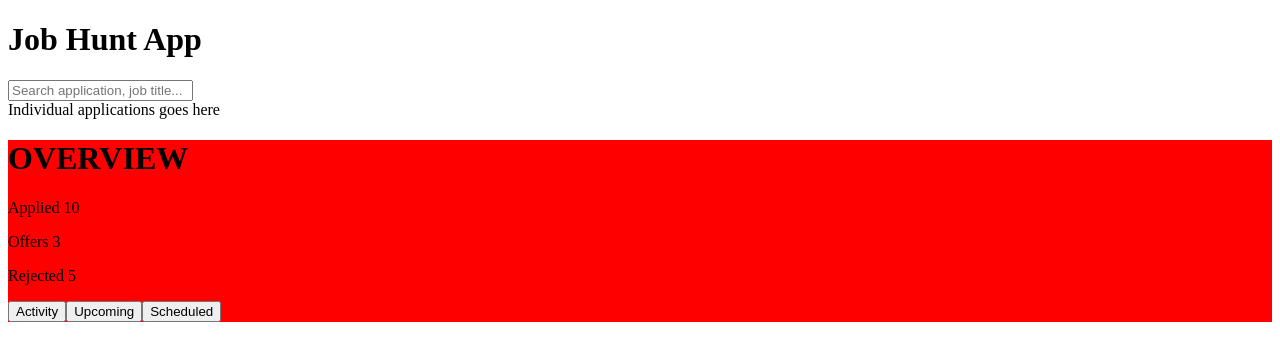
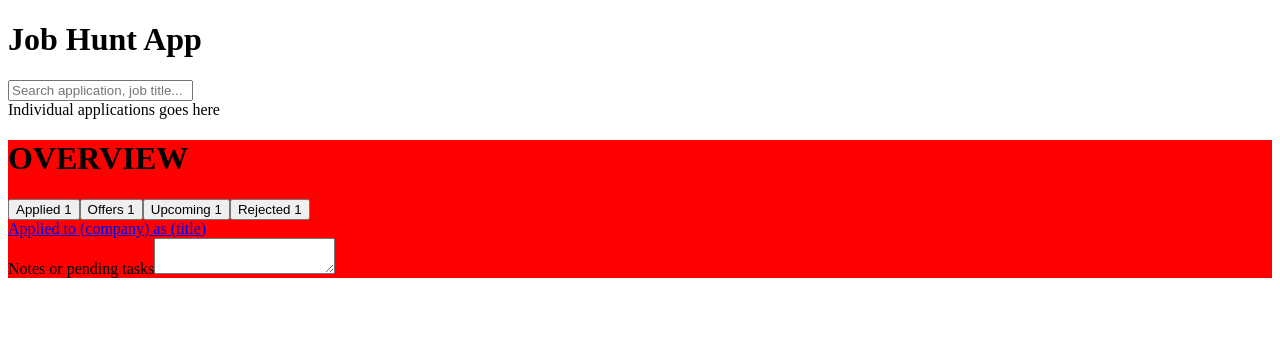
Before and after one commit to ianmnv/job-hunt-app, a React (Vite) app: page / in a window 1280 px wide. Shown: the top 360 px of the page. Built offline with nearby package versions, Linux system fonts and the light colour scheme.

Commit message:
DashBoard skeleton done as well as test

```diff
--- a/src/pages/DashBoard.tsx
+++ b/src/pages/DashBoard.tsx
@@ -1,35 +1,59 @@
 import { useState } from "react";
 
 function DashBoard() {
-  const [selectedTab, setSelectedTab] = useState<
-    "activity" | "upcoming" | "schedule"
-  >("activity");
+  const [selectedTab, setSelectedTab] = useState<string>("act");
+
+  let content: JSX.Element = <a href="#">Applied to (company) as (title)</a>;
+
+  if (selectedTab === "off") {
+    content = <a href="#">Offer from (company) on (applicationDate)</a>;
+  } else if (selectedTab === "up") {
+    content = (
+      <a href="#">
+        Upcoming interview on (appointmentDate) at (time) from (company) with
+        (interviewer)
+      </a>
+    );
+  } else if (selectedTab === "rej") {
+    content = <a href="#">Rejected from (company)</a>;
+  } else {
+    content = <a href="#">Applied to (company) as (title)</a>;
+  }
+
+  const labels: { id: number; title: string; trigger: string }[] = [
+    { id: 1, title: "Applied", trigger: "act" },
+    { id: 2, title: "Offers", trigger: "off" },
+    { id: 3, title: "Upcoming", trigger: "up" },
+    { id: 4, title: "Rejected", trigger: "rej" },
+  ];
 
   return (
     <div style={{ backgroundColor: "red" }}>
       <h1>OVERVIEW</h1>
-      {/* Applied - Offers received - Rejected */}
-      <div className="overall-results-cont" data-testid="overall-results-cont">
-        <p data-testid="overall-results">
-          Applied <span>10</span>
-        </p>
-        <p data-testid="overall-results">
-          Offers <span>3</span>
-        </p>
-        <p data-testid="overall-results">
-          Rejected <span>5</span>
-        </p>
-      </div>
-
-      {/* Activity nav: 1. Applied to (company name) as (position); 2. Upcoming interviews; 3. Schedule interviews  */}
-      <nav data-testid="">
-        <button>Activity</button>
-        <button>Upcoming</button>
-        <button>Scheduled</button>
+      {/* Applied - Offers - Upcoming - Rejected */}
+      <nav>
+        {labels.map((btn) => {
+          return (
+            <button key={btn.id} onClick={() => setSelectedTab(btn.trigger)}>
+              {btn.title} <span>1</span>
+            </button>
+          );
+        })}
       </nav>
 
-      <div className="dashboar"></div>
+      {/*
+      1. Activity nav: <a>Applied to (company) as (title)</a>;
+      2. Offers from: <a>Offer from (company) on (applicationDate)</a>;
+      3. Upcoming interviews: <a>Upcoming interview on (appointmentDate) at (time) from (company) with (interviewer)</a>;
+      4. Rejected interviews: <a>Rejected from (company)</a>;
+      */}
+      <section aria-label="overview section" className="dashboard-section">
+        {content}
+      </section>
+
       {/* Reminders/Pending tasks */}
+      <label htmlFor="dashboard-notes">Notes or pending tasks</label>
+      <textarea name="dashboard-notes" id="dashboard-notes"></textarea>
     </div>
   );
 }
```
Also changed, not shown: 1 other file (tests, documents, lock files or other folders).
